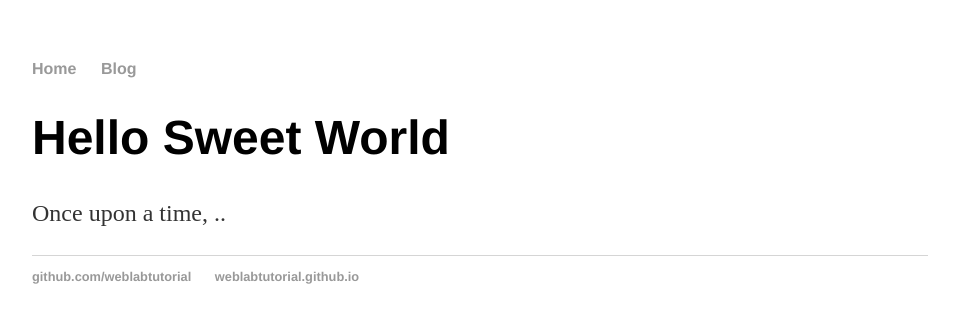
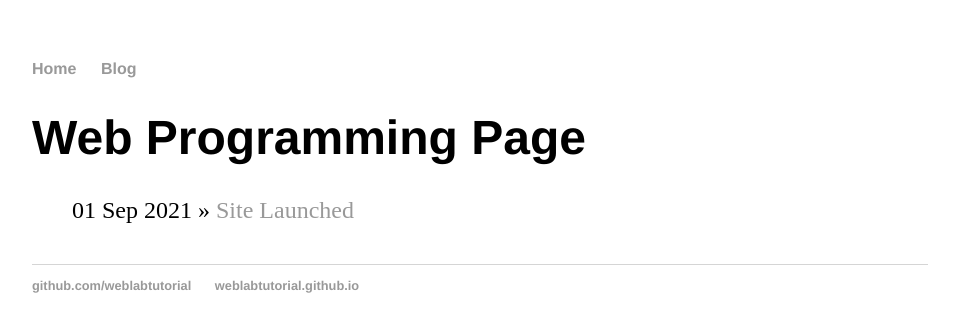
Before and after one commit to dvp2004/dvp2004.github.io, a Jekyll site: the page built from about/index.html, in a window 1280 px wide. Shown: the top 332 px of the page, without its empty margins (160-1119 px from the left). Built offline with Jekyll 4.4.1, drawn with Linux system fonts in a browser that asks for light colours.

Commit message:
Update index.html

```diff
--- a/about/index.html
+++ b/about/index.html
@@ -1,8 +1,10 @@
 ---
 layout: default
-title: Web Programming
+title: Web Programming Page
 ---
-<div class="blurb">
-  <h1>Hello Sweet World</h1>
-  <p>Once upon a time, ..</p>
-</div>
+<h1>{{ page.title }}</h1>
+<ul class="posts">
+  {% for post in site.posts %}
+  <li><span>{{ post.date | date_to_string }}</span> » <a href="{{ post.url }}" title="{{ post.title }}">{{ post.title }}</a></li>
+  {% endfor %}
+</ul>
```
